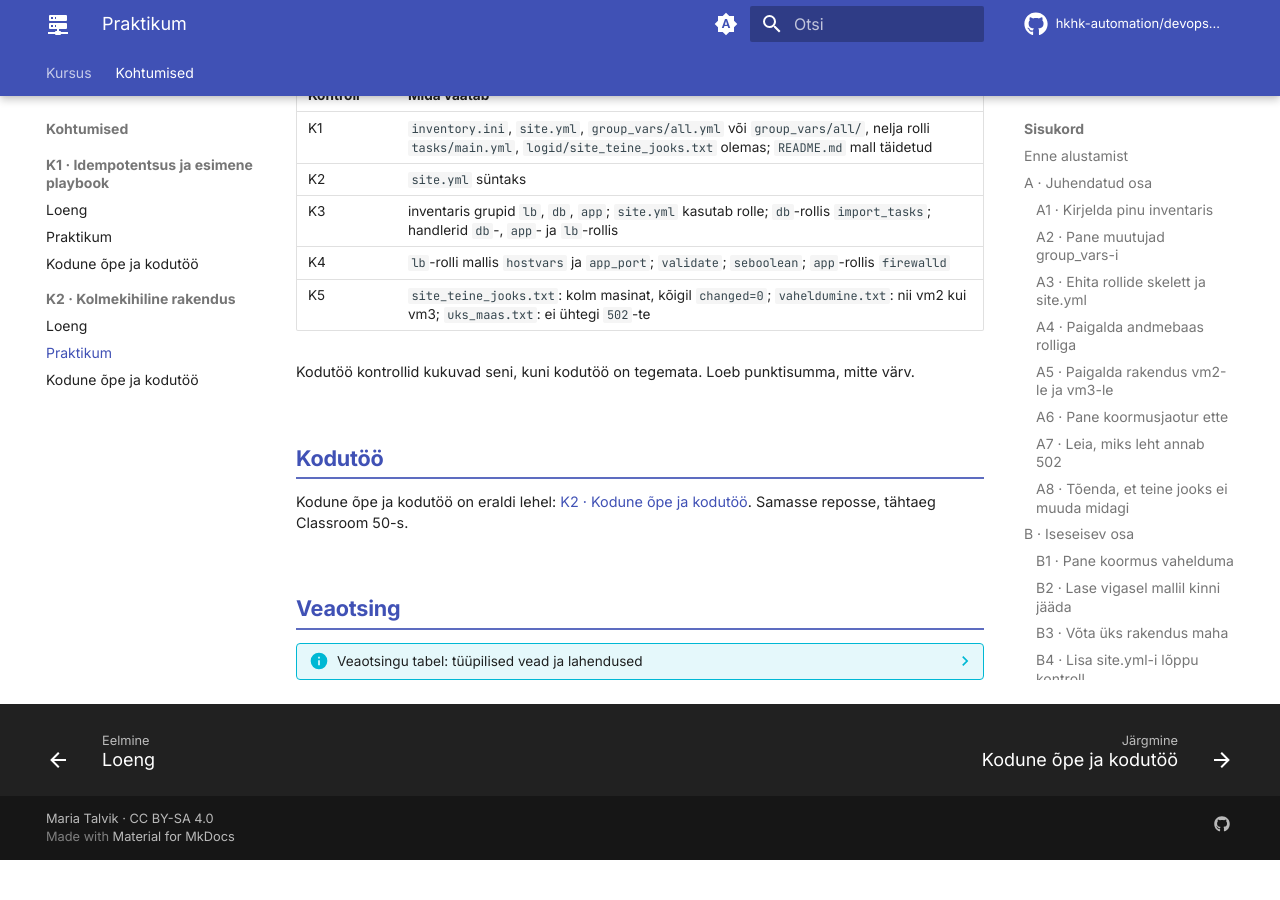
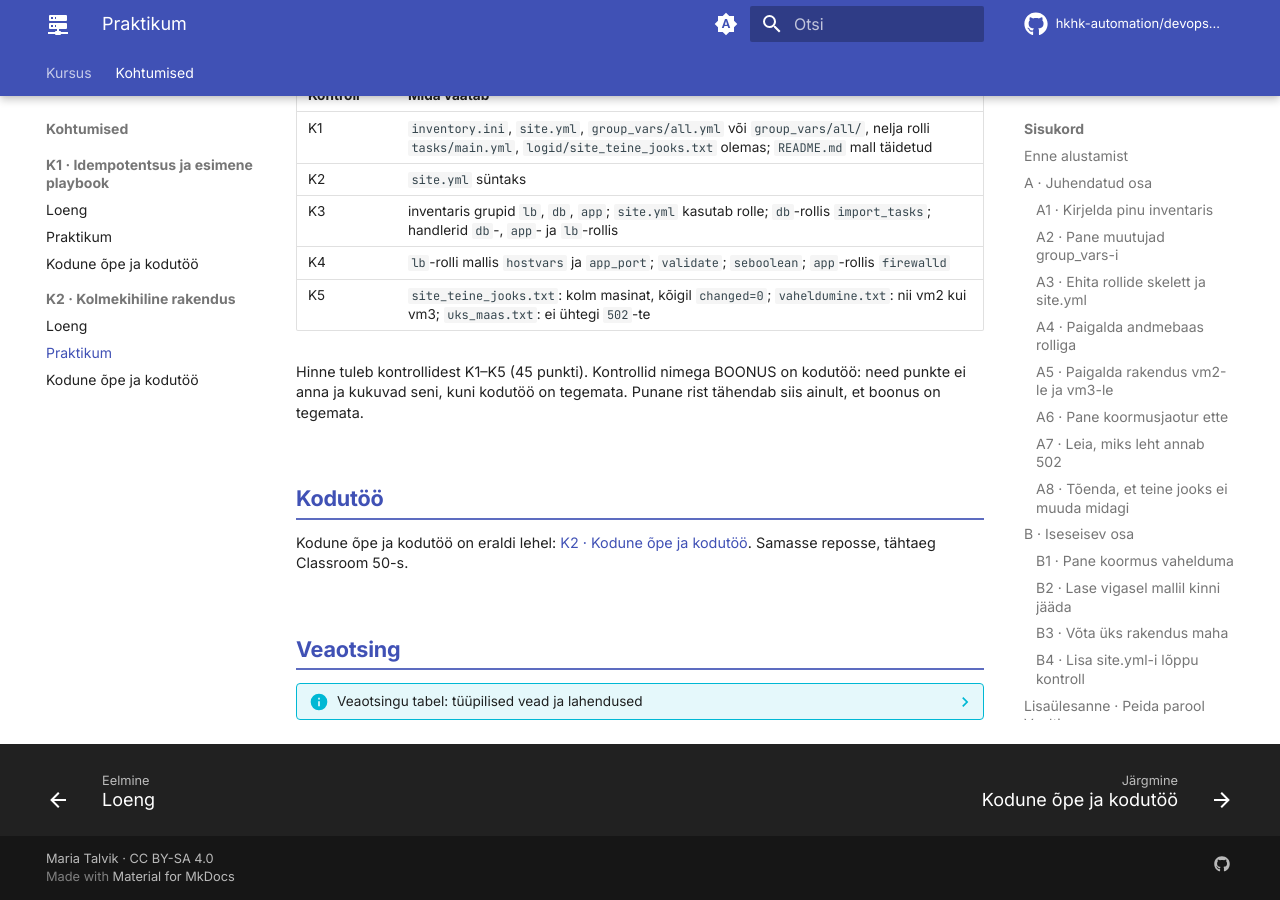
Before and after one commit to hkhk-automation/devops-lite, an MkDocs documentation site: the page built from docs/week02/lab.md, in a window 1280 px wide and 900 px high, scrolled down 16297 px. Built offline with MkDocs 1.6.1 and Material for MkDocs 9.7.7, drawn with Linux system fonts in a browser that asks for light colours; comment, search, counter and statistics services are not loaded; before the commit the page ends 17157 px from its top, so only the background shows below that.

Commit message:
K2 kodutöö on vabatahtlik boonus: hinne K1–K5 pealt
Punktid kodutöö lehel -> boonus (tabel ja pealkirjad), praktikumi ja tahvli
lehel selgitus: BOONUS-kontrollid punkte ei anna, tahvel näitab protsenti.

````diff
--- a/docs/week02/homework.md
+++ b/docs/week02/homework.md
@@ -1,18 +1,18 @@
 # K2 · Kodune õpe ja kodutöö
 
-Kodutöö läheb samasse reposse, kuhu klassitöö. Tähtaeg on kirjas Classroom 50-s. Kodutöös kasutad klassis ehitatud pinu edasi: lisad rakendusserveri, uuendad rakendust nii, et kasutaja seda ei märka, ja pöörad vigase versiooni automaatselt tagasi. Juhiseid on vähem kui klassis. Kui jääd kinni, küsi Discordis või ava oma repos issue **Vajan abi** ja kirjuta sinna käsk ning veateade.
+Kodutöö on vabatahtlik boonus: hinne tuleb klassitöö kontrollidest K1–K5. Kodutöö läheb samasse reposse, kuhu klassitöö. Tähtaeg on kirjas Classroom 50-s. Kodutöös kasutad klassis ehitatud pinu edasi: lisad rakendusserveri, uuendad rakendust nii, et kasutaja seda ei märka, ja pöörad vigase versiooni automaatselt tagasi. Juhiseid on vähem kui klassis. Kui jääd kinni, küsi Discordis või ava oma repos issue **Vajan abi** ja kirjuta sinna käsk ning veateade.
 
-| Osa | Mida teed | Esitad | Punkte |
+| Osa | Mida teed | Esitad | Hinne |
 |---|---|---|---|
-| [I](#i-lugemine-ja-kusimused) | loed, uurid, vastad küsimustele | `markmed.md`, `vastused.md` | 14 |
-| [H1](#h1-lisa-kolmas-rakendusserver-ainult-inventariga-8-p) | kolmas rakendusserver ühe reaga | `logid/kolm_rakendust.txt` | 8 |
-| [H2](#h2-uuenda-rakendust-masinhaaval-12-p) | uuendus `serial`-iga, `delegate_to`, `run_once` | `uuendus.yml` + 2 logi | 12 |
-| [H3](#h3-poora-vigane-versioon-tagasi-10-p) | tagasipööramine `block`/`rescue`-ga | `uuendus.yml`, `logid/tagasi.txt` | 10 |
-| [H4](#h4-pane-soltuvused-kirja-5-p) | `requirements.yml`, README käivitusjuhis | `requirements.yml` | 5 |
-| [H5](#h5-leia-kolleegi-vead-6-p) | neli istutatud viga kaustas `vead/` | `vead.md` | 6 |
+| [I](#i-lugemine-ja-kusimused) | loed, uurid, vastad küsimustele | `markmed.md`, `vastused.md` | boonus |
+| [H1](#h1-lisa-kolmas-rakendusserver-ainult-inventariga-boonus) | kolmas rakendusserver ühe reaga | `logid/kolm_rakendust.txt` | boonus |
+| [H2](#h2-uuenda-rakendust-masinhaaval-boonus) | uuendus `serial`-iga, `delegate_to`, `run_once` | `uuendus.yml` + 2 logi | boonus |
+| [H3](#h3-poora-vigane-versioon-tagasi-boonus) | tagasipööramine `block`/`rescue`-ga | `uuendus.yml`, `logid/tagasi.txt` | boonus |
+| [H4](#h4-pane-soltuvused-kirja-boonus) | `requirements.yml`, README käivitusjuhis | `requirements.yml` | boonus |
+| [H5](#h5-leia-kolleegi-vead-boonus) | neli istutatud viga kaustas `vead/` | `vead.md` | boonus |
 | [III](#iii-eneseanaluus) | eneseanalüüs | `vastused.md` lõpus | – |
 
-Tulemust näed pärast iga push'i: **Actions** → **Autograde**. Loeb punktisumma, mitte värv.
+Tulemust näed pärast iga push'i: **Actions** → **Autograde**. Kodutöö kontrollide nimi algab sõnaga BOONUS ja need punkte ei anna: iga läbitud boonuskontroll annab [laboritahvlil](../tahvel.md) tähe ja XP-d. Punane rist Actionsis tähendab ainult, et boonus on tegemata.
 
 ## I · Lugemine ja küsimused
 
@@ -52,7 +52,7 @@
     3. teises terminalis vm1-s käib kontroll: `while true; do curl -s -o /dev/null -w "%{http_code} " http://localhost/; sleep 0.5; done`
     4. päris jooks, siis teine jooks tõendiks
 
-### H1 · Lisa kolmas rakendusserver ainult inventariga · 8 p
+### H1 · Lisa kolmas rakendusserver ainult inventariga · boonus
 
 Selle ülesande lõpuks jagab koormusjaotur päringuid kolme rakendusserveri vahel ja selleks muutsid ühte faili.
 
@@ -82,7 +82,7 @@
 for i in $(seq 1 9); do curl -s http://localhost/ | grep Vastas; done | tee logid/kolm_rakendust.txt
 ```
 
-### H2 · Uuenda rakendust masinhaaval · 12 p
+### H2 · Uuenda rakendust masinhaaval · boonus
 
 Selle ülesande lõpuks on playbook `uuendus.yml`, mis viib rakenduse uuele versioonile ühe masina kaupa ja kasutaja ei saa uuenduse ajal ühtegi viga.
 
@@ -116,7 +116,7 @@
 
 `uuendus.yml`, `logid/uuendus.txt` (playbooki väljund), `logid/uuendus_curl.txt` (teise terminali väljund uuenduse ajal)
 
-### H3 · Pööra vigane versioon tagasi · 10 p
+### H3 · Pööra vigane versioon tagasi · boonus
 
 Selle ülesande lõpuks pöörab `uuendus.yml` vigase versiooni ise tagasi ja jätab ülejäänud masinad puutumata.
 
@@ -155,7 +155,7 @@
 
 `uuendus.yml`, `logid/tagasi.txt`
 
-### H4 · Pane sõltuvused kirja · 5 p
+### H4 · Pane sõltuvused kirja · boonus
 
 Selle ülesande lõpuks saab kolleeg sinu repo kloonida ja ühe käsuga paigaldada kõik, mida playbookid vajavad.
 
@@ -179,7 +179,7 @@
 
 `requirements.yml`, `README.md`
 
-### H5 · Leia kolleegi vead · 6 p
+### H5 · Leia kolleegi vead · boonus
 
 Selle ülesande lõpuks oled leidnud neli viga, mille kolleeg jättis kausta `vead/`, ja kirjutanud iga kohta, kuidas sa selle leidsid.
 
--- a/docs/week02/lab.md
+++ b/docs/week02/lab.md
@@ -1294,7 +1294,7 @@
 | K4 | `lb`-rolli mallis `hostvars` ja `app_port`; `validate`; `seboolean`; `app`-rollis `firewalld` |
 | K5 | `site_teine_jooks.txt`: kolm masinat, kõigil `changed=0`; `vaheldumine.txt`: nii vm2 kui vm3; `uks_maas.txt`: ei ühtegi `502`-te |
 
-Kodutöö kontrollid kukuvad seni, kuni kodutöö on tegemata. Loeb punktisumma, mitte värv.
+Hinne tuleb kontrollidest K1–K5 (45 punkti). Kontrollid nimega BOONUS on kodutöö: need punkte ei anna ja kukuvad seni, kuni kodutöö on tegemata. Punane rist tähendab siis ainult, et boonus on tegemata.
 
 ## Kodutöö
 
````
Also changed, not shown: docs/tahvel.md (+2 -2 lines).
